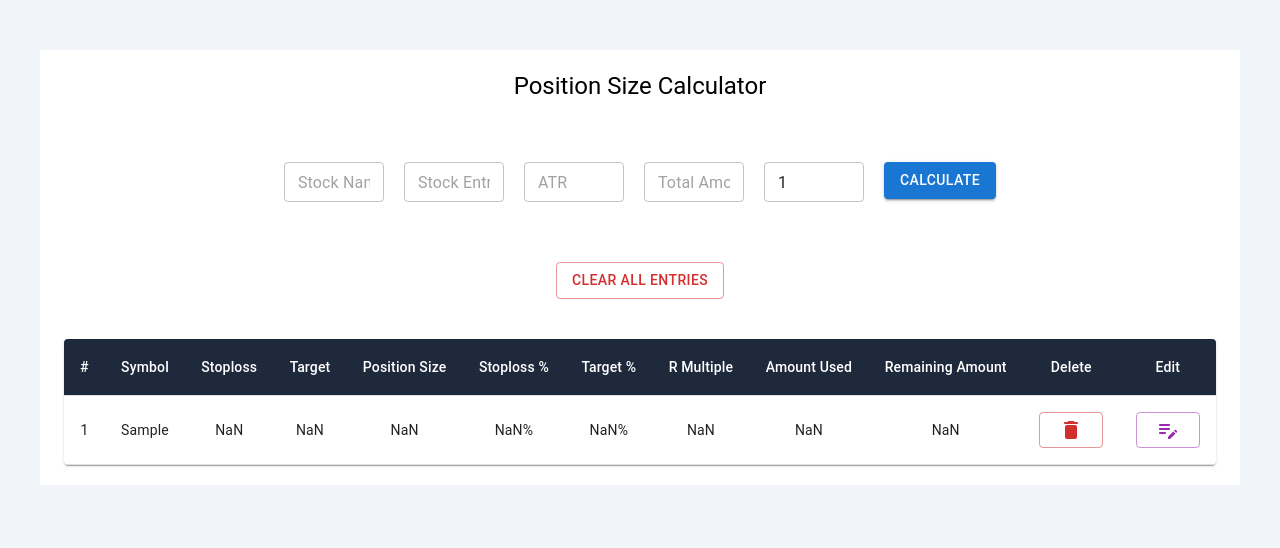
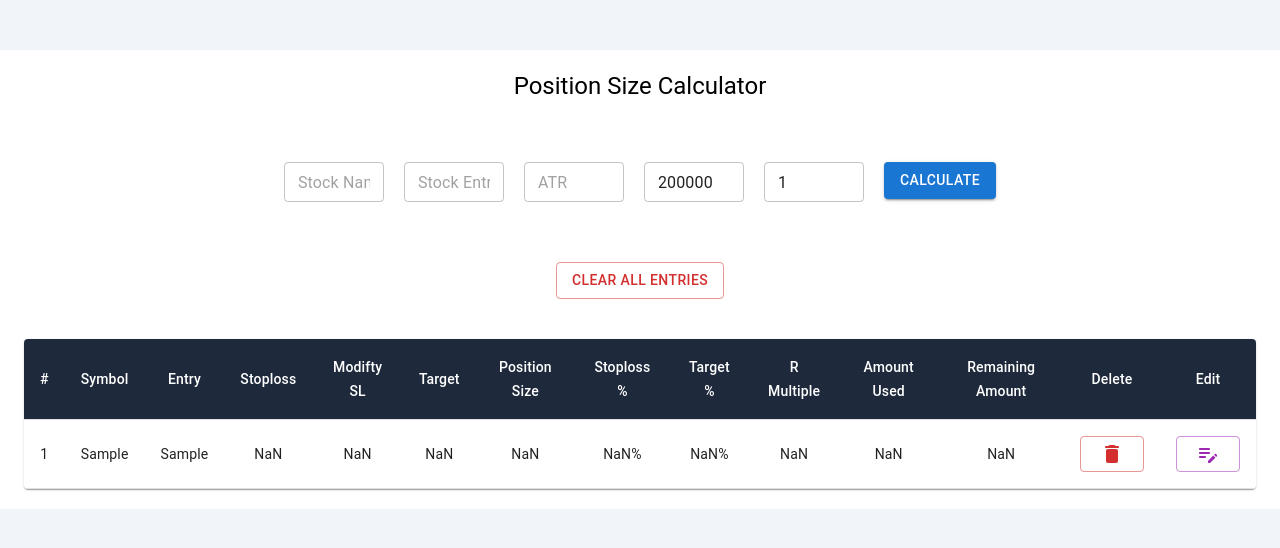
Before and after one commit to Ajinkya6898/position-size-calculator, a React (Create React App) app: page / in a window 1280 px wide. Both pictures are taken after typing "Sample", "Sample", "Sample" into the empty fields and a click on the button "CALCULATE". Shown: the top 548 px of the page. Built offline with nearby package versions, Linux system fonts and the light colour scheme.

Commit message:
added entry and modify sl coulmns

```diff
--- a/src/components/BasicTabel.jsx
+++ b/src/components/BasicTabel.jsx
@@ -36,10 +36,11 @@ const BasicTable = ({ stocks, deleteStock, editStock }) => {
             <TableRow>
               <StyledTableCell>#</StyledTableCell>
               <StyledTableCell>Symbol</StyledTableCell>
+              <StyledTableCell>Entry</StyledTableCell>
               <StyledTableCell>Stoploss</StyledTableCell>
+              <StyledTableCell>Modifty SL</StyledTableCell>
               <StyledTableCell>Target</StyledTableCell>
               <StyledTableCell>Position Size</StyledTableCell>
-
               <StyledTableCell>Stoploss %</StyledTableCell>
               <StyledTableCell>Target %</StyledTableCell>
               <StyledTableCell>R Multiple</StyledTableCell>
@@ -54,7 +55,9 @@ const BasicTable = ({ stocks, deleteStock, editStock }) => {
               <TableRow key={index}>
                 <TableCell sx={alignMiddle}>{index + 1}</TableCell>
                 <TableCell sx={alignMiddle}>{stock.stockName}</TableCell>
+                <TableCell sx={alignMiddle}>{stock.entry}</TableCell>
                 <TableCell sx={alignMiddle}>{stock.stopLoss}</TableCell>
+                <TableCell sx={alignMiddle}>{stock.modifySl}</TableCell>
                 <TableCell sx={alignMiddle}>{stock.target}</TableCell>
                 <TableCell sx={alignMiddle}>{stock.positionSize}</TableCell>
 
--- a/src/components/StockForm.jsx
+++ b/src/components/StockForm.jsx
@@ -36,6 +36,7 @@ const StockForm = ({ addStock }) => {
 
   const calculateValues = () => {
     const targetLevel = +boughtPrice + +atr;
+    const modifySlLevel = +boughtPrice + +atr * 0.75;
     const halfOfAtr = +atr * 0.5;
     const stoplossLevel = +boughtPrice - halfOfAtr;
     const riskPerTrade = (totalAmount * riskPercentage) / 100;
@@ -45,6 +46,7 @@ const StockForm = ({ addStock }) => {
     const totalTradeAmt = +boughtPrice * positionSizeValue;
 
     addStock({
+      entry: boughtPrice,
       stockName,
       boughtPrice,
       atr,
@@ -52,6 +54,7 @@ const StockForm = ({ addStock }) => {
       riskPercentage,
       target: targetLevel,
       stopLoss: stoplossLevel,
+      modifySl: modifySlLevel,
       positionSize: positionSizeValue,
       amountUsed: totalTradeAmt,
       remainingAmt: totalAmount - totalTradeAmt,
@@ -59,7 +62,6 @@ const StockForm = ({ addStock }) => {
     setStockName("");
     setBoughtPrice("");
     setAtr("");
-    setTotalAmount("");
   };
 
   return (
--- a/src/components/StockTradingApp.jsx
+++ b/src/components/StockTradingApp.jsx
@@ -44,7 +44,7 @@ const StockTradingApp = () => {
   }, []);
 
   return (
-    <Container sx={{ backgroundColor: "white", mt: "50px" }}>
+    <Container maxWidth={false} sx={{ backgroundColor: "white", mt: "50px" }}>
       <Box py="20px">
         <Typography variant="h5" textAlign="center">
           Position Size Calculator
```
